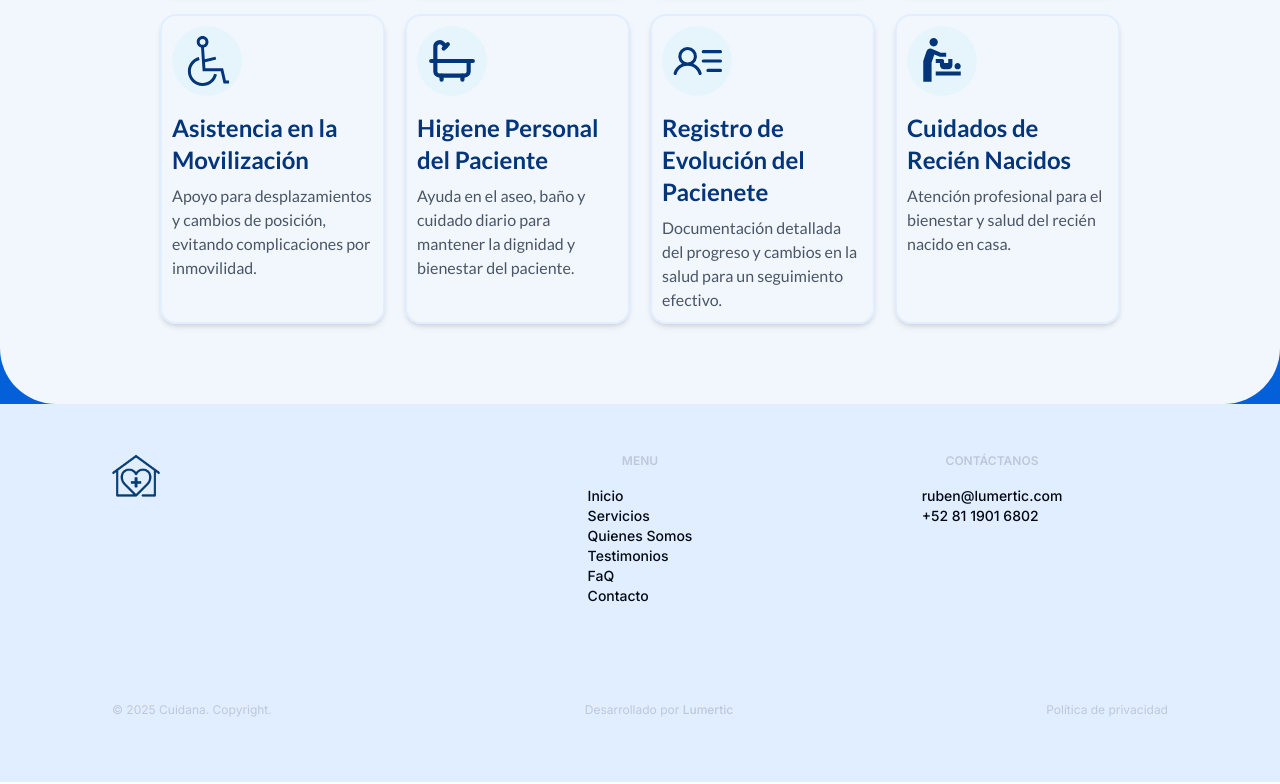
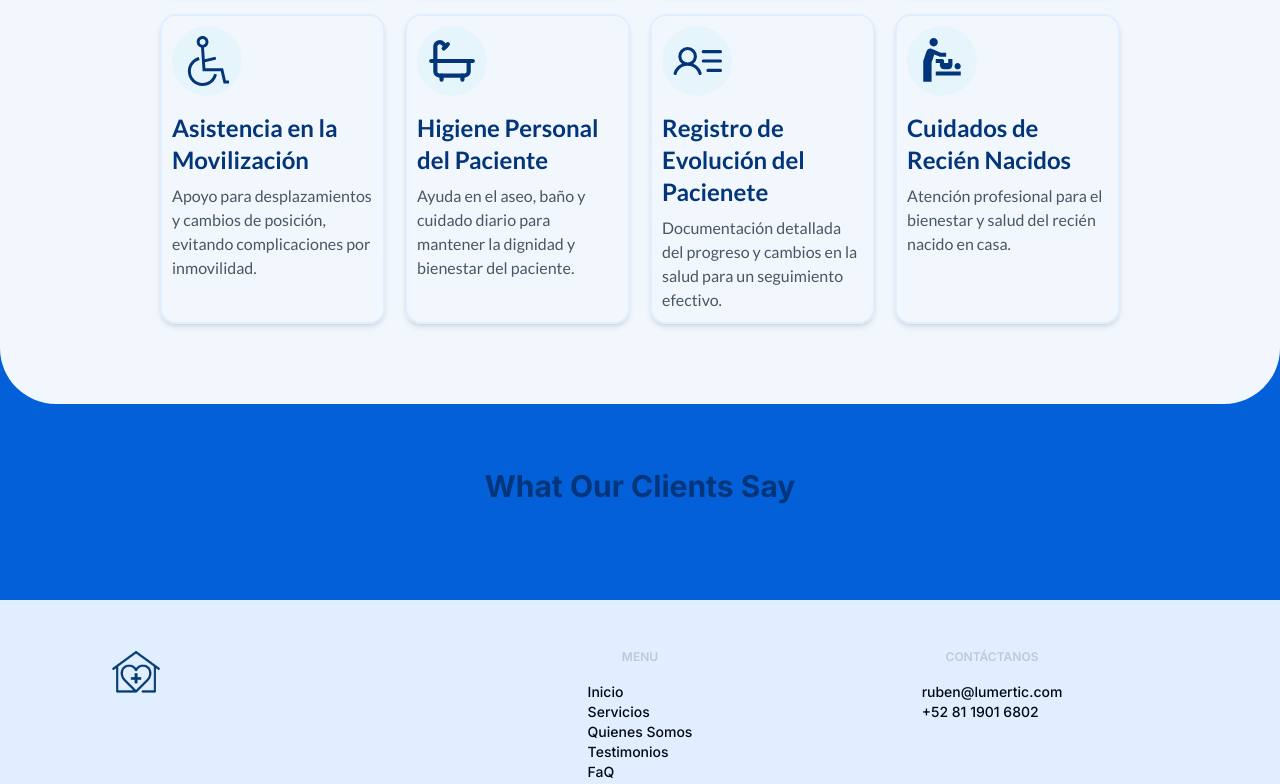
Before and after one commit to rt885/cuidana, a Next.js app: page / in a window 1280 px wide. Shown: the part 1790-2574 px from the top of the page. Built offline with nearby package versions, Linux system fonts and the light colour scheme.

Commit message:
feat: add TestimonialSection component and update ServicesSection styles

```diff
--- a/src/app/page.js
+++ b/src/app/page.js
@@ -2,6 +2,7 @@ import Hero from "@/components/Home/Hero";
 import StatsBanner from "@/components/Home/StatsBanner";
 import HomeVideo from "@/components/Home/HomeVideo";
 import Services from "@/components/Home/ServicesSection";
+import TestimonialSection from "@/components/TestimonialSection";
 
 export default function Home() {
   return (
@@ -10,6 +11,7 @@ export default function Home() {
       <StatsBanner />
       <HomeVideo />
       <Services />
+      <TestimonialSection />
     </>
   );
 }
--- /dev/null
+++ b/src/components/TestimonialSection.js
@@ -0,0 +1,15 @@
+
+const TestimonialSection = () => {
+  return (
+    <section className="bg-accent-background py-16">
+      <div className="container mx-auto px-4">
+        <h2 className="text-3xl font-bold text-center mb-8 text-primary-text">What Our Clients Say</h2>
+        <div className="grid grid-cols-1 md:grid-cols-2 lg:grid-cols-3 gap-8">
+          {/* Testimonial cards will go here */}
+        </div>
+      </div>
+    </section>
+  );
+}
+
+export default TestimonialSection;
--- a/src/components/home/ServicesSection.js
+++ b/src/components/home/ServicesSection.js
@@ -4,7 +4,7 @@ import ServiceCard from "../ServiceCard";
 const ServicesSection = () => {
   return (
     <section className="bg-accent-background">
-      <div className="px-40 py-20 bg-secondary-background rounded-[56px]">
+      <div className="px-40 py-20 bg-secondary-background rounded-b-[56px]">
         <div className="flex flex-col gap-y-10">
           <div className="w-3/4 mx-auto flex flex-col gap-y-2.5">
             <h2 className="text-5xl text-center font-bold text-primary-text font-lato">
```
